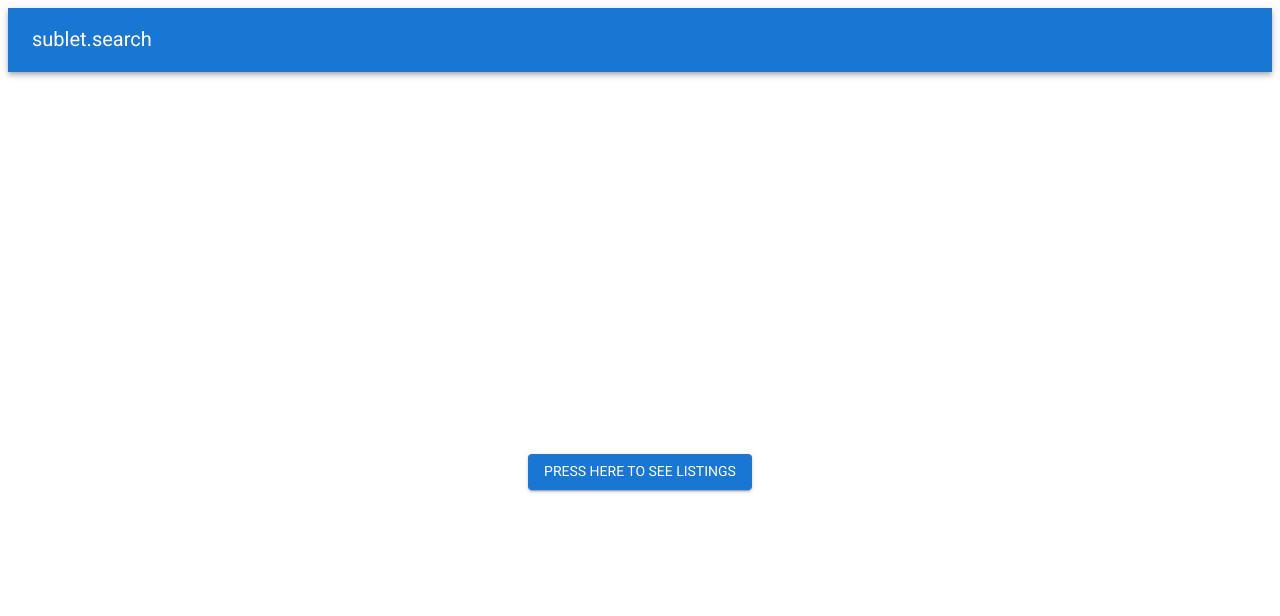
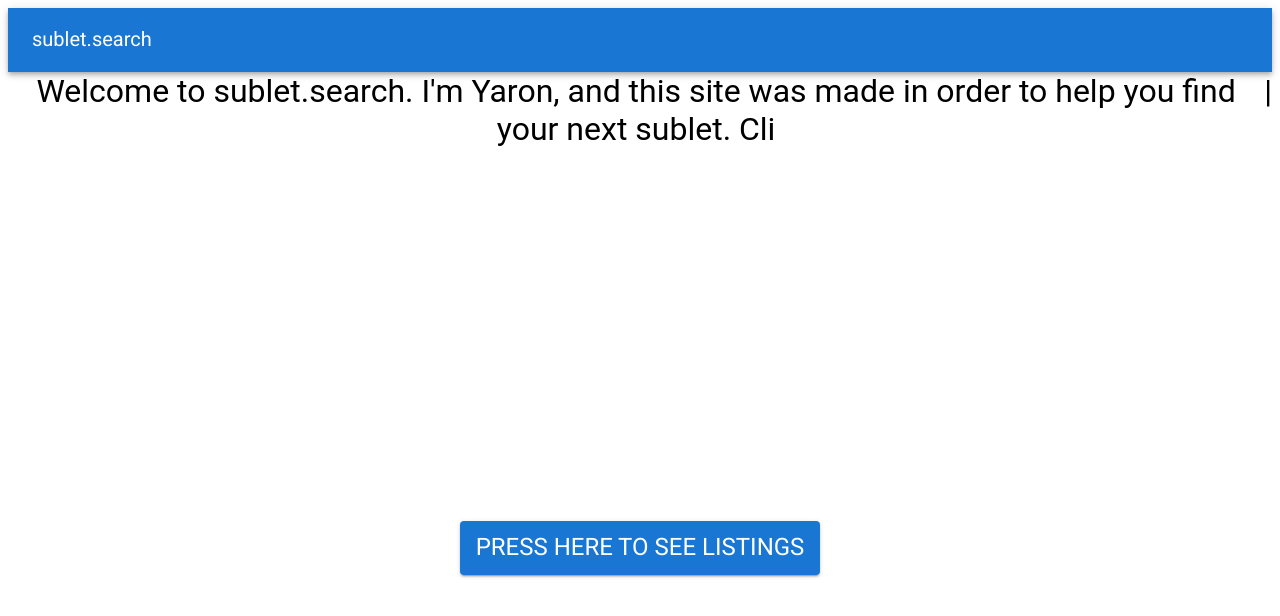
Before and after one commit to yahavya/subletsearch, a React (Create React App) app: page / in a window 1280 px wide. Shown: the top 616 px of the page. Built offline with nearby package versions, Linux system fonts and the light colour scheme.

Commit message:
fun on FE - add slider, add typing animation

```diff
--- a/package.json
+++ b/package.json
@@ -25,6 +25,8 @@
     "react-router": "^6.20.1",
     "react-router-dom": "^6.20.1",
     "react-scripts": "5.0.1",
+    "react-typed": "^2.0.12",
+    "typed.js": "^2.1.0",
     "typescript": "^4.9.5",
     "web-vitals": "^2.1.4"
   },
--- a/src/pages/FeedPage.tsx
+++ b/src/pages/FeedPage.tsx
@@ -1,14 +1,15 @@
 import ListingCard from "../components/ListingCard"
 //import mockData from "../mockData"
 import React, { useEffect, useState } from "react"
-
+import Slider from "@mui/material/Slider";
+import Typography from "@mui/material/Typography";
 import {TailSpin} from "react-loader-spinner";
 
 interface Listing {
   id: number;
   postUrl: string;
   imageUrl: string[];
-  price: number | string;
+  price: number;
   entry_date: string
   startDate: string;
   endDate: string;
@@ -29,8 +30,7 @@ interface ApiResponse {
 
 const FeedPage = () => {
   const [data, setData] = useState<ApiResponse | null>(null);
-
-
+  const [priceRange, setPriceRange] = useState<[number, number]>([0, 10000]);
 
   useEffect(() => {
     fetch('https://us-central1-sublet-search-8ae44.cloudfunctions.net/app/api/listings')
@@ -40,22 +40,33 @@ const FeedPage = () => {
   }, []);
 
   return (
+    <><div style={{ marginBottom: "20px", display: "flex", justifyContent: "center"  }}>
+      <Typography variant="h6" gutterBottom style={{marginRight: "20px"}}>Adjust Price</Typography>
+      <Slider
+        value={priceRange}
+        onChange={(event, newValue) => setPriceRange(newValue as [number, number])}
+        valueLabelDisplay="auto"
+        min={1000}
+        max={10000}
+        step={50}
+        style={{ width: "30%"}} />
+    </div>
     <div style={{ display: "flex", flexWrap: "wrap", gap: 16, marginTop: 10 }}>
         {data ? (
-        data.listings.map((listing, index) => {
+          data.listings
+            .filter((listing) => listing.price >= priceRange[0] && listing.price <= priceRange[1])
+            .map((listing, index) => {
               // Check if the listing has enough data
-        if (
-          listing.postUrl &&
+              if (listing.postUrl &&
                 listing.imageUrl &&
-          typeof listing.price === 'number' && listing.price > 1000
-        ) {
+                typeof listing.price === 'number' && listing.price > 1000) {
                 return (
                   <div key={index} style={{ width: "calc(25% - 16px)" }}>
                     <ListingCard
                       postUrl={listing.postUrl}
                       id={listing.id}
                       imageUrls={listing.imageUrl}
-                price={listing.price ? listing.price : "מחיר בפרטי"}
+                      price={listing.price}
                       postDate={listing.entry_date}
                       startDate={listing.startDate}
                       endDate={listing.endDate}
@@ -64,22 +75,21 @@ const FeedPage = () => {
                       roomCount={listing.roomCount}
                       floorNumber={listing.floorNumber || 0}
                       area={listing.area || 0}
-                city="Tel Aviv"
-              />
+                      city="Tel Aviv" />
                   </div>
                 );
               }
               return null; // Skip rendering if the listing has mostly null values
             })
         ) : (
-        <div style={{display: 'flex', justifyContent: 'center', marginTop: '20px'}}>
+          <div style={{ display: 'flex', justifyContent: 'center', marginTop: '20px' }}>
             <div style={{ position: "absolute", top: "50%", left: "50%", transform: "translate(-50%, -50%)" }}>
               <TailSpin color="#00BFFF" height={80} width={80} />
             </div>
           </div>
 
         )}
-    </div>
+      </div></>
   );
 };
 
--- a/src/pages/LandingPage.tsx
+++ b/src/pages/LandingPage.tsx
@@ -1,13 +1,25 @@
-import { Button } from '@mui/material';
+import { Button, Typography } from '@mui/material';
 import { Link } from'react-router-dom';
+import { ReactTyped } from 'react-typed';
+import { useEffect, useRef } from 'react'
 
 const LandingPage = () => {
   return (
+    <><div><ReactTyped strings={["Welcome to sublet.search. I'm Yaron, and this site was made in order to help you find your next sublet. Click on the button below to get started!"]} typeSpeed={40}
+    style={{
+    justifyContent: "center",
+    display: "flex",
+    fontSize: "2rem", // Change the font size to 2rem (adjust as needed)
+    fontFamily: "Roboto, sans-serif", // Change the font to Roboto or Calibri
+    textAlign: "center"
+  }}></ReactTyped>
+    </div>
     <div style={{ display: 'flex', justifyContent: 'center', alignItems: 'center', height: '100vh' }}>
      <Link to="/browse">
-      <Button variant="contained" color="primary">Press here to see listings</Button>
+      <Button variant="contained" color="primary" style={{fontSize: "1.5rem"}}>Press here to see listings</Button>
     </Link>
     </div>
+    </>
   );
 };
 
```
Also changed, not shown: 1 other file (tests, documents, lock files or other folders). Lines whose indentation alone changed are shown as unchanged.
